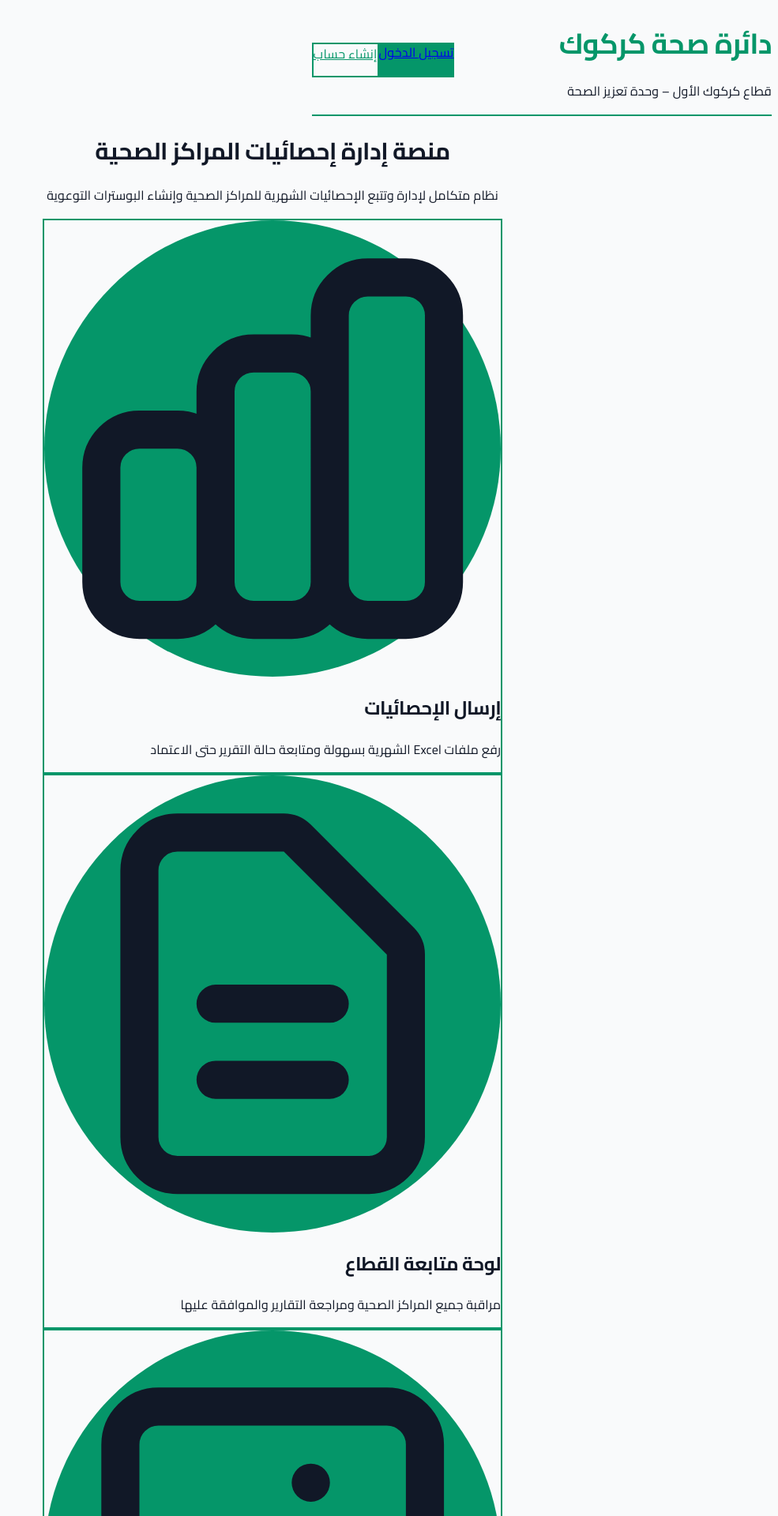
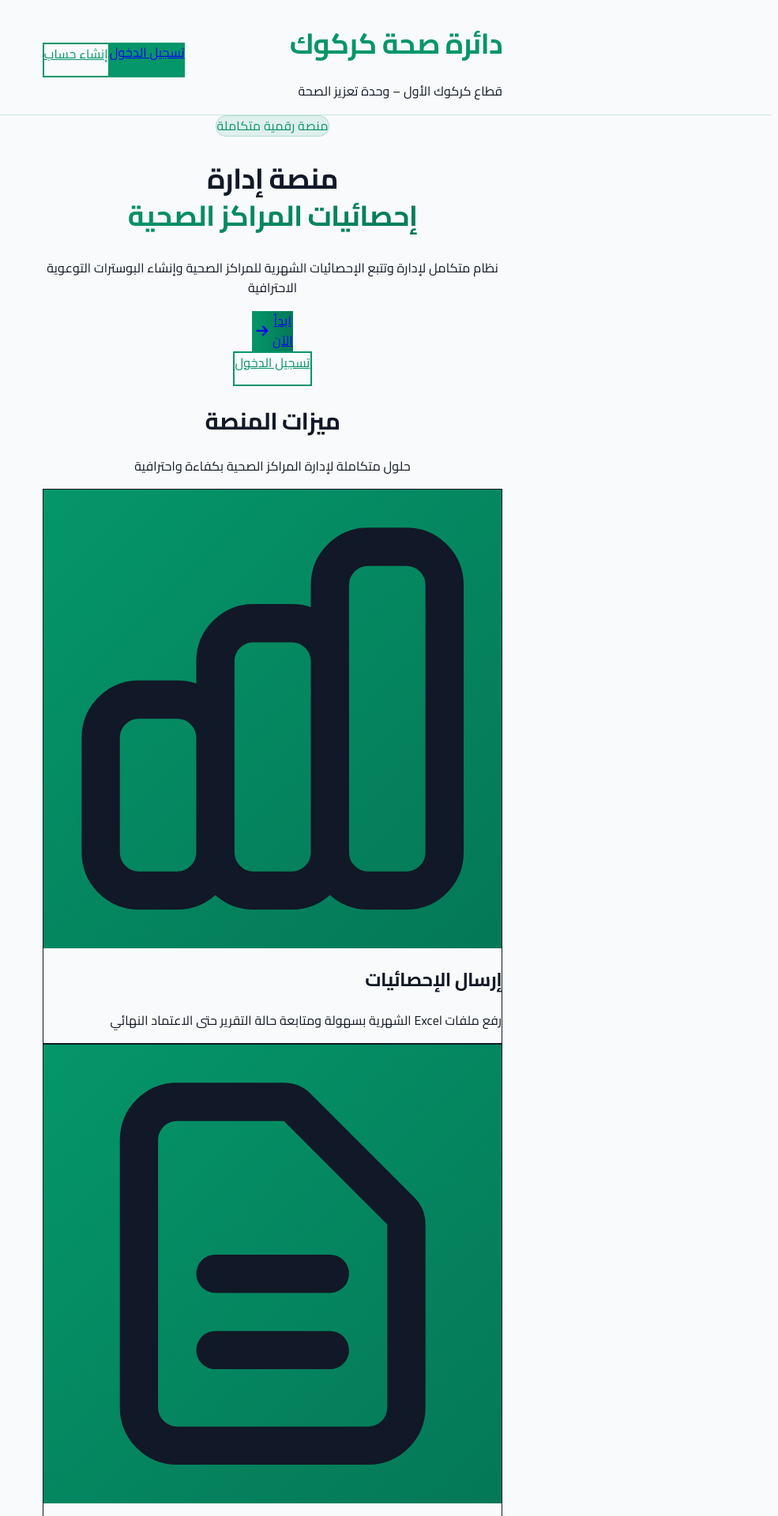
Before and after one commit to kahnazaw/health-poster-legend, a Next.js app: page / in a window 1280 px wide. Shown: the top 1920 px of the page at 79% size, without its empty margins (295-1280 px from the left). Built offline with nearby package versions, Linux system fonts and the light colour scheme; no server answers.

Commit message:
Transform homepage to legendary UI: glass header, hero section, enhanced cards with animations, professional design

```diff
--- a/src/app/globals.css
+++ b/src/app/globals.css
@@ -236,6 +236,23 @@ a:focus-visible,
   animation: slide-up 0.3s ease-out;
 }
 
+/* Entrance Animations */
+@keyframes fade-in-up {
+  from {
+    opacity: 0;
+    transform: translateY(30px);
+  }
+  to {
+    opacity: 1;
+    transform: translateY(0);
+  }
+}
+
+.animate-fade-in-up {
+  animation: fade-in-up 0.6s ease-out forwards;
+  opacity: 0;
+}
+
 /* PWA Safe Area for iOS */
 @supports (padding: max(0px)) {
   body {
--- a/src/app/page.tsx
+++ b/src/app/page.tsx
@@ -28,7 +28,7 @@ export default function HomePage() {
     return (
       <div className="min-h-screen flex items-center justify-center bg-gray-50">
         <div className="text-center">
-          <div className="inline-block animate-spin rounded-full h-12 w-12 border-b-2 border-emerald-600"></div>
+          <div className="inline-block animate-spin rounded-full h-12 w-12 border-b-2 border-[#059669]"></div>
           <p className="mt-4 text-gray-600">جاري التحميل...</p>
         </div>
       </div>
@@ -41,80 +41,133 @@ export default function HomePage() {
   }
 
   return (
-    <main className="min-h-screen bg-gradient-to-br from-emerald-50 via-white to-blue-50">
-      {/* Header */}
-      <div className="bg-white border-b-2 border-[#059669] shadow-sm">
-        <div className="max-w-7xl mx-auto px-6 py-6">
+    <main className="min-h-screen bg-gradient-to-br from-emerald-50 via-white to-blue-50 relative overflow-hidden">
+      {/* Background Decorative Elements */}
+      <div className="absolute inset-0 overflow-hidden pointer-events-none">
+        <div className="absolute top-0 right-0 w-96 h-96 bg-[#059669] opacity-5 rounded-full blur-3xl"></div>
+        <div className="absolute bottom-0 left-0 w-96 h-96 bg-blue-400 opacity-5 rounded-full blur-3xl"></div>
+      </div>
+
+      {/* Sticky Navigation Header with Glass Effect */}
+      <header className="sticky top-0 z-50 backdrop-blur-md bg-white/80 border-b border-[#059669]/20 shadow-sm">
+        <div className="max-w-7xl mx-auto px-6 py-4">
           <div className="flex items-center justify-between">
+            {/* Logo Section */}
+            <div className="flex items-center gap-3">
+              <div className="w-12 h-12 bg-gradient-to-br from-[#059669] to-[#047857] rounded-xl flex items-center justify-center shadow-lg">
+                <svg className="w-7 h-7 text-white" fill="none" stroke="currentColor" viewBox="0 0 24 24">
+                  <path strokeLinecap="round" strokeLinejoin="round" strokeWidth={2} d="M19 21V5a2 2 0 00-2-2H7a2 2 0 00-2 2v16m14 0h2m-2 0h-5m-9 0H3m2 0h5M9 7h1m-1 4h1m4-4h1m-1 4h1m-5 10v-5a1 1 0 011-1h2a1 1 0 011 1v5m-4 0h4" />
+                </svg>
+              </div>
               <div>
-              <h1 className="text-2xl md:text-3xl font-bold text-[#059669]">
+                <h1 className="text-xl md:text-2xl font-bold text-[#059669]">
                   دائرة صحة كركوك
                 </h1>
-              <p className="text-sm md:text-base text-gray-600 mt-1">
+                <p className="text-xs md:text-sm text-gray-600">
                   قطاع كركوك الأول – وحدة تعزيز الصحة
                 </p>
               </div>
-            <div className="flex gap-3">
+            </div>
+
+            {/* Navigation Links */}
+            <div className="flex items-center gap-3">
               <Link
                 href="/login"
-                className="px-6 py-2.5 bg-[#059669] text-white rounded-lg font-semibold hover:bg-[#047857] transition-all shadow-md hover:shadow-lg"
+                className="px-5 py-2.5 bg-[#059669] text-white rounded-xl font-semibold hover:bg-[#047857] transition-all duration-300 shadow-lg hover:shadow-xl hover:scale-105"
               >
                 تسجيل الدخول
               </Link>
               <Link
                 href="/signup"
-                className="px-6 py-2.5 bg-white text-[#059669] border-2 border-[#059669] rounded-lg font-semibold hover:bg-emerald-50 transition-all"
+                className="px-5 py-2.5 bg-white text-[#059669] border-2 border-[#059669] rounded-xl font-semibold hover:bg-[#059669] hover:text-white transition-all duration-300"
               >
                 إنشاء حساب
               </Link>
             </div>
           </div>
         </div>
+      </header>
+
+      {/* Hero Section with Gradient Background */}
+      <section className="relative pt-20 pb-32">
+        <div className="max-w-7xl mx-auto px-6">
+          <div className="text-center animate-fade-in-up">
+            <div className="inline-block mb-6 px-4 py-2 bg-[#059669]/10 rounded-full border border-[#059669]/20">
+              <span className="text-[#059669] font-semibold text-sm">منصة رقمية متكاملة</span>
             </div>
+            <h1 className="text-5xl md:text-6xl lg:text-7xl font-bold text-gray-900 mb-6 leading-tight">
+              منصة إدارة
+              <span className="block text-transparent bg-clip-text bg-gradient-to-r from-[#059669] to-[#047857]">
+                إحصائيات المراكز الصحية
+              </span>
+            </h1>
+            <p className="text-xl md:text-2xl text-gray-600 max-w-3xl mx-auto mb-10 leading-relaxed">
+              نظام متكامل لإدارة وتتبع الإحصائيات الشهرية للمراكز الصحية وإنشاء البوسترات التوعوية الاحترافية
+            </p>
+            <div className="flex flex-col sm:flex-row gap-4 justify-center items-center">
+              <Link
+                href="/poster"
+                className="group px-8 py-4 bg-gradient-to-r from-[#059669] to-[#047857] text-white rounded-xl font-bold text-lg shadow-2xl hover:shadow-[#059669]/50 hover:scale-105 transition-all duration-300 flex items-center gap-2"
+              >
+                <span>ابدأ الآن</span>
+                <svg className="w-5 h-5 group-hover:translate-x-1 transition-transform" fill="none" stroke="currentColor" viewBox="0 0 24 24">
+                  <path strokeLinecap="round" strokeLinejoin="round" strokeWidth={2} d="M13 7l5 5m0 0l-5 5m5-5H6" />
+                </svg>
+              </Link>
+              <Link
+                href="/login"
+                className="px-8 py-4 bg-white text-[#059669] border-2 border-[#059669] rounded-xl font-bold text-lg hover:bg-[#059669] hover:text-white transition-all duration-300 shadow-lg hover:shadow-xl"
+              >
+                تسجيل الدخول
+              </Link>
+            </div>
+          </div>
+        </div>
+      </section>
 
-      {/* Hero Section */}
-      <div className="max-w-7xl mx-auto px-6 py-12 md:py-20">
+      {/* Features Grid with Enhanced Cards */}
+      <section className="relative py-20">
+        <div className="max-w-7xl mx-auto px-6">
           <div className="text-center mb-16">
             <h2 className="text-4xl md:text-5xl font-bold text-gray-900 mb-4">
-            منصة إدارة إحصائيات المراكز الصحية
+              ميزات المنصة
             </h2>
-          <p className="text-xl md:text-2xl text-gray-600 max-w-3xl mx-auto mb-8">
-            نظام متكامل لإدارة وتتبع الإحصائيات الشهرية للمراكز الصحية وإنشاء البوسترات التوعوية
+            <p className="text-xl text-gray-600 max-w-2xl mx-auto">
+              حلول متكاملة لإدارة المراكز الصحية بكفاءة واحترافية
             </p>
           </div>
 
-        {/* Features Grid - Improved Layout */}
-        <div className="grid grid-cols-1 md:grid-cols-3 gap-8 mb-16">
-          {/* Feature 1 */}
-          <div className="bg-white rounded-2xl shadow-lg p-8 border-2 border-[#059669] hover:border-[#047857] hover:shadow-xl transition-all">
-            <div className="w-20 h-20 bg-[#059669] rounded-full flex items-center justify-center mb-6">
-              <svg className="w-10 h-10 text-white" fill="none" stroke="currentColor" viewBox="0 0 24 24">
+          <div className="grid grid-cols-1 md:grid-cols-3 gap-8">
+            {/* Feature Card 1 */}
+            <div className="group bg-white rounded-3xl shadow-xl p-8 border border-gray-100 hover:-translate-y-2 hover:shadow-2xl transition-all duration-300 animate-fade-in-up" style={{ animationDelay: '0.1s' }}>
+              <div className="w-16 h-16 bg-gradient-to-br from-[#059669] to-[#047857] rounded-2xl flex items-center justify-center mb-6 group-hover:scale-110 transition-transform duration-300">
+                <svg className="w-8 h-8 text-white" fill="none" stroke="currentColor" viewBox="0 0 24 24">
                   <path strokeLinecap="round" strokeLinejoin="round" strokeWidth={2} d="M9 19v-6a2 2 0 00-2-2H5a2 2 0 00-2 2v6a2 2 0 002 2h2a2 2 0 002-2zm0 0V9a2 2 0 012-2h2a2 2 0 012 2v10m-6 0a2 2 0 002 2h2a2 2 0 002-2m0 0V5a2 2 0 012-2h2a2 2 0 012 2v14a2 2 0 01-2 2h-2a2 2 0 01-2-2z" />
                 </svg>
               </div>
               <h3 className="text-2xl font-bold text-gray-900 mb-3">إرسال الإحصائيات</h3>
               <p className="text-gray-600 leading-relaxed">
-              رفع ملفات Excel الشهرية بسهولة ومتابعة حالة التقرير حتى الاعتماد
+                رفع ملفات Excel الشهرية بسهولة ومتابعة حالة التقرير حتى الاعتماد النهائي
               </p>
             </div>
 
-          {/* Feature 2 */}
-          <div className="bg-white rounded-2xl shadow-lg p-8 border-2 border-[#059669] hover:border-[#047857] hover:shadow-xl transition-all">
-            <div className="w-20 h-20 bg-[#059669] rounded-full flex items-center justify-center mb-6">
-              <svg className="w-10 h-10 text-white" fill="none" stroke="currentColor" viewBox="0 0 24 24">
+            {/* Feature Card 2 */}
+            <div className="group bg-white rounded-3xl shadow-xl p-8 border border-gray-100 hover:-translate-y-2 hover:shadow-2xl transition-all duration-300 animate-fade-in-up" style={{ animationDelay: '0.2s' }}>
+              <div className="w-16 h-16 bg-gradient-to-br from-[#059669] to-[#047857] rounded-2xl flex items-center justify-center mb-6 group-hover:scale-110 transition-transform duration-300">
+                <svg className="w-8 h-8 text-white" fill="none" stroke="currentColor" viewBox="0 0 24 24">
                   <path strokeLinecap="round" strokeLinejoin="round" strokeWidth={2} d="M9 12h6m-6 4h6m2 5H7a2 2 0 01-2-2V5a2 2 0 012-2h5.586a1 1 0 01.707.293l5.414 5.414a1 1 0 01.293.707V19a2 2 0 01-2 2z" />
                 </svg>
               </div>
               <h3 className="text-2xl font-bold text-gray-900 mb-3">لوحة متابعة القطاع</h3>
               <p className="text-gray-600 leading-relaxed">
-              مراقبة جميع المراكز الصحية ومراجعة التقارير والموافقة عليها
+                مراقبة جميع المراكز الصحية ومراجعة التقارير والموافقة عليها بسهولة
               </p>
             </div>
 
-          {/* Feature 3 */}
-          <div className="bg-white rounded-2xl shadow-lg p-8 border-2 border-[#059669] hover:border-[#047857] hover:shadow-xl transition-all">
-            <div className="w-20 h-20 bg-[#059669] rounded-full flex items-center justify-center mb-6">
-              <svg className="w-10 h-10 text-white" fill="none" stroke="currentColor" viewBox="0 0 24 24">
+            {/* Feature Card 3 */}
+            <div className="group bg-white rounded-3xl shadow-xl p-8 border border-gray-100 hover:-translate-y-2 hover:shadow-2xl transition-all duration-300 animate-fade-in-up" style={{ animationDelay: '0.3s' }}>
+              <div className="w-16 h-16 bg-gradient-to-br from-[#059669] to-[#047857] rounded-2xl flex items-center justify-center mb-6 group-hover:scale-110 transition-transform duration-300">
+                <svg className="w-8 h-8 text-white" fill="none" stroke="currentColor" viewBox="0 0 24 24">
                   <path strokeLinecap="round" strokeLinejoin="round" strokeWidth={2} d="M4 16l4.586-4.586a2 2 0 012.828 0L16 16m-2-2l1.586-1.586a2 2 0 012.828 0L20 14m-6-6h.01M6 20h12a2 2 0 002-2V6a2 2 0 00-2-2H6a2 2 0 00-2 2v12a2 2 0 002 2z" />
                 </svg>
               </div>
@@ -124,49 +177,56 @@ export default function HomePage() {
               </p>
             </div>
           </div>
+        </div>
+      </section>
 
-        {/* Quick Links */}
-        <div className="bg-white rounded-2xl shadow-lg p-8 border-2 border-[#059669]">
-          <h3 className="text-2xl font-bold text-gray-900 mb-8 text-center">روابط سريعة</h3>
+      {/* Quick Links Section */}
+      <section className="relative py-20">
+        <div className="max-w-7xl mx-auto px-6">
+          <div className="bg-white rounded-3xl shadow-xl p-10 border border-gray-100">
+            <h3 className="text-3xl font-bold text-gray-900 mb-10 text-center">روابط سريعة</h3>
             <div className="grid grid-cols-1 md:grid-cols-2 gap-6">
               <Link
                 href="/poster"
-              className="flex items-center gap-4 p-6 bg-gradient-to-r from-emerald-50 to-green-50 rounded-xl border-2 border-[#059669] hover:border-[#047857] hover:shadow-lg transition-all"
+                className="group flex items-center gap-5 p-6 bg-gradient-to-r from-emerald-50 to-green-50 rounded-2xl border-2 border-[#059669] hover:border-[#047857] hover:shadow-xl transition-all duration-300 hover:-translate-y-1"
               >
-              <div className="w-14 h-14 bg-[#059669] rounded-xl flex items-center justify-center flex-shrink-0">
-                <svg className="w-7 h-7 text-white" fill="none" stroke="currentColor" viewBox="0 0 24 24">
+                <div className="w-16 h-16 bg-gradient-to-br from-[#059669] to-[#047857] rounded-xl flex items-center justify-center flex-shrink-0 group-hover:scale-110 transition-transform duration-300">
+                  <svg className="w-8 h-8 text-white" fill="none" stroke="currentColor" viewBox="0 0 24 24">
                     <path strokeLinecap="round" strokeLinejoin="round" strokeWidth={2} d="M4 16l4.586-4.586a2 2 0 012.828 0L16 16m-2-2l1.586-1.586a2 2 0 012.828 0L20 14m-6-6h.01M6 20h12a2 2 0 002-2V6a2 2 0 00-2-2H6a2 2 0 00-2 2v12a2 2 0 002 2z" />
                   </svg>
                 </div>
                 <div>
-                <h4 className="font-bold text-gray-900 text-lg mb-1">إنشاء بوستر توعوي</h4>
-                <p className="text-sm text-gray-600">ابدأ بإنشاء بوستر الآن</p>
+                  <h4 className="font-bold text-gray-900 text-xl mb-1">إنشاء بوستر توعوي</h4>
+                  <p className="text-sm text-gray-600">ابدأ بإنشاء بوستر احترافي الآن</p>
                 </div>
               </Link>
 
               <Link
                 href="/login"
-              className="flex items-center gap-4 p-6 bg-gradient-to-r from-emerald-50 to-green-50 rounded-xl border-2 border-[#059669] hover:border-[#047857] hover:shadow-lg transition-all"
+                className="group flex items-center gap-5 p-6 bg-gradient-to-r from-emerald-50 to-green-50 rounded-2xl border-2 border-[#059669] hover:border-[#047857] hover:shadow-xl transition-all duration-300 hover:-translate-y-1"
               >
-              <div className="w-14 h-14 bg-[#059669] rounded-xl flex items-center justify-center flex-shrink-0">
-                <svg className="w-7 h-7 text-white" fill="none" stroke="currentColor" viewBox="0 0 24 24">
+                <div className="w-16 h-16 bg-gradient-to-br from-[#059669] to-[#047857] rounded-xl flex items-center justify-center flex-shrink-0 group-hover:scale-110 transition-transform duration-300">
+                  <svg className="w-8 h-8 text-white" fill="none" stroke="currentColor" viewBox="0 0 24 24">
                     <path strokeLinecap="round" strokeLinejoin="round" strokeWidth={2} d="M11 16l-4-4m0 0l4-4m-4 4h14m-5 4v1a3 3 0 01-3 3H6a3 3 0 01-3-3V7a3 3 0 013-3h7a3 3 0 013 3v1" />
                   </svg>
                 </div>
                 <div>
-                <h4 className="font-bold text-gray-900 text-lg mb-1">تسجيل الدخول</h4>
+                  <h4 className="font-bold text-gray-900 text-xl mb-1">تسجيل الدخول</h4>
                   <p className="text-sm text-gray-600">للوصول إلى حسابك</p>
                 </div>
               </Link>
             </div>
           </div>
+        </div>
+      </section>
 
       {/* Footer */}
-        <div className="mt-16 text-center text-gray-600">
-          <p className="mb-2">© {new Date().getFullYear()} دائرة صحة كركوك - جميع الحقوق محفوظة</p>
+      <footer className="relative py-12 border-t border-gray-200">
+        <div className="max-w-7xl mx-auto px-6 text-center text-gray-600">
+          <p className="mb-2 text-lg">© {new Date().getFullYear()} دائرة صحة كركوك - جميع الحقوق محفوظة</p>
           <p className="text-sm">للاستخدام الرسمي فقط</p>
         </div>
-      </div>
+      </footer>
     </main>
   );
 }
```
Lines whose indentation alone changed are shown as unchanged.
